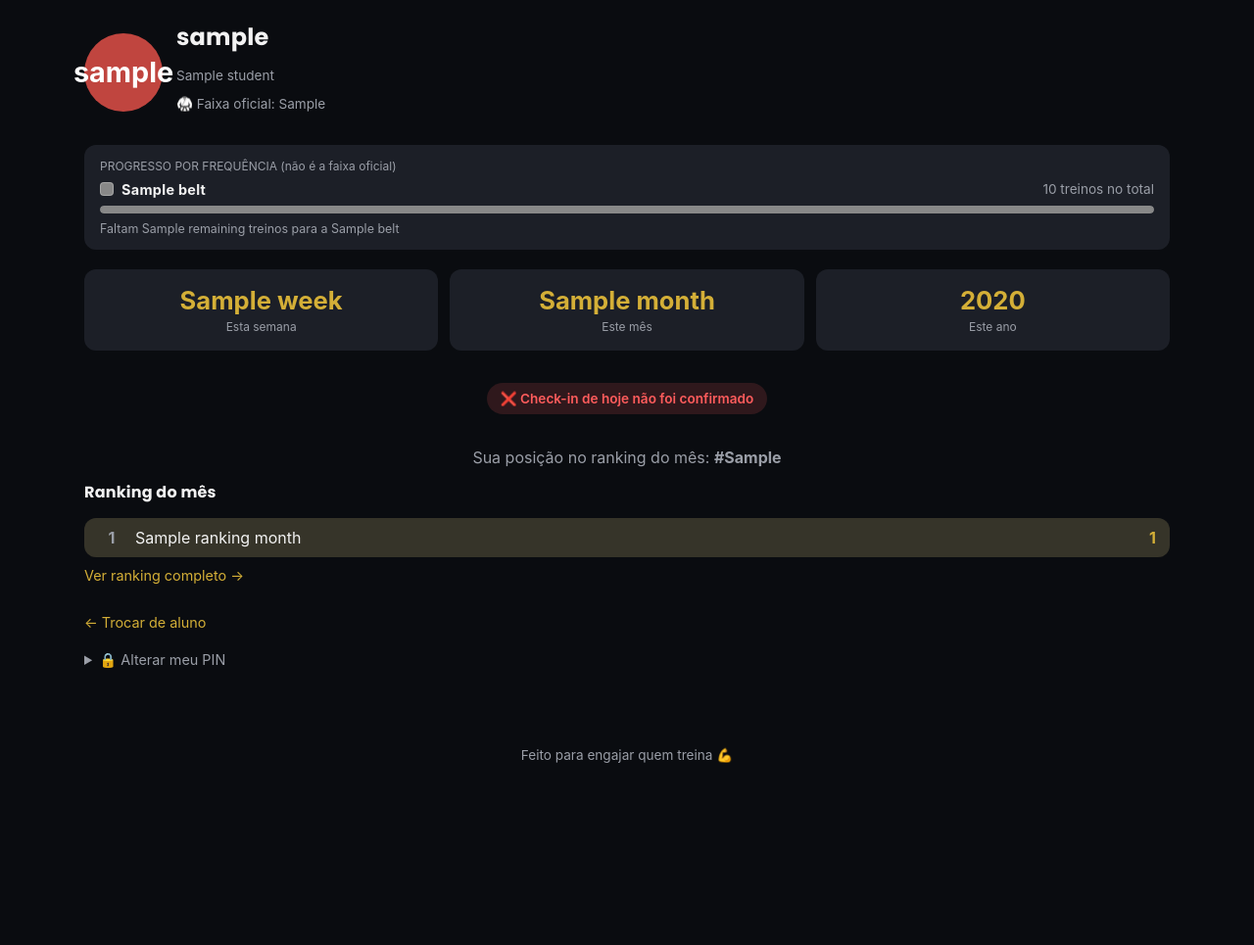
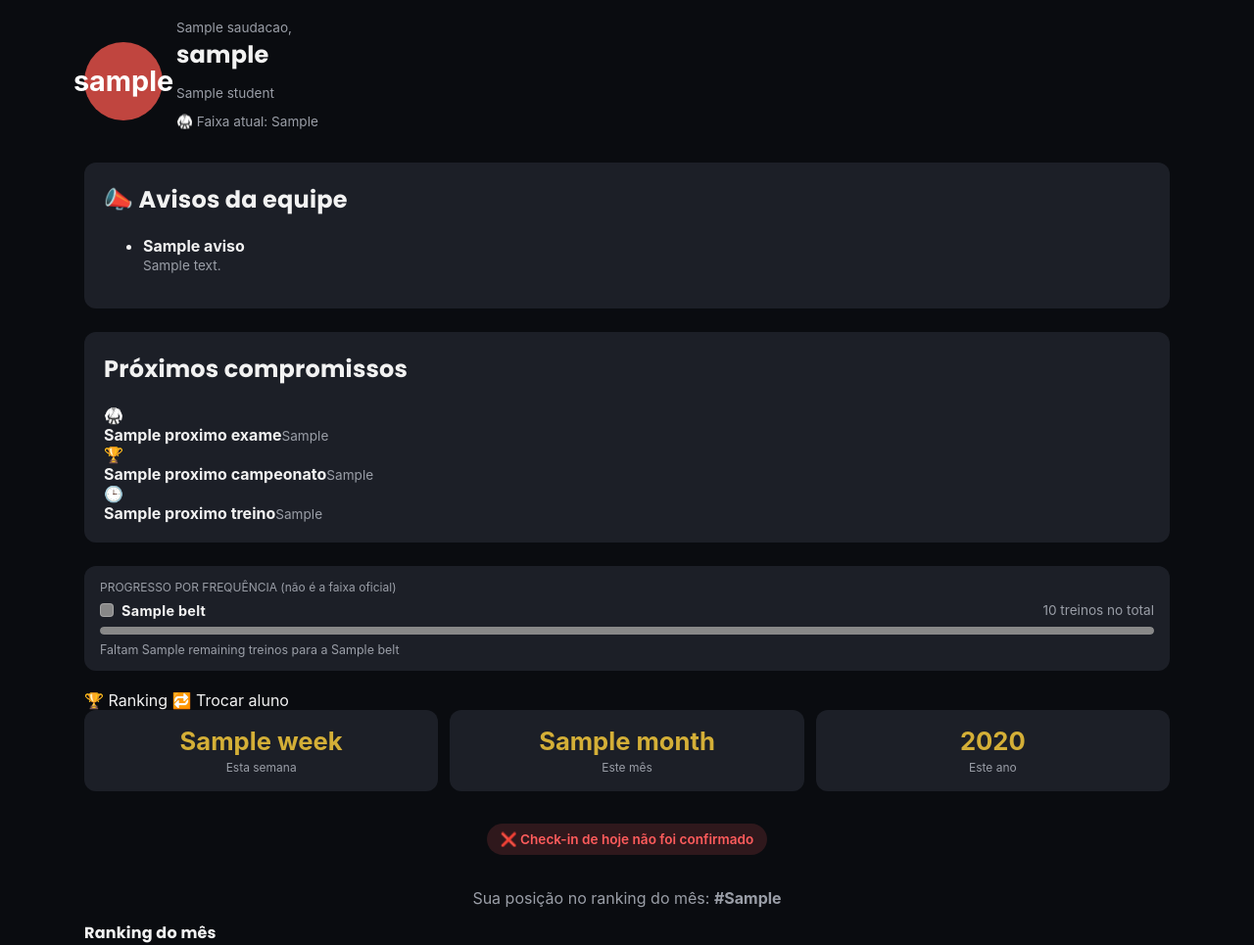
Before and after one commit to Othilbh/App-Elite, a Flask app: template templates/aluno_dashboard.html in a window 1280 px wide. Shown: the part 57-1022 px from the top of the page at 98% size. Before the commit the page ends 836 px from the top, so only its background shows below. Run offline with Flask 3, Linux system fonts and the light colour scheme; the template is opened without the code that fills it: most values are stand-ins (such as "Sample title", 1, 10 or a date in 2020); some libraries are stand-ins or nearby versions.

Commit message:
Add files via upload

```diff
--- a/templates/aluno_dashboard.html
+++ b/templates/aluno_dashboard.html
@@ -9,11 +9,50 @@
     <div class="avatar-placeholder big" style="background:{{ AVATAR_COLORS[student.id % (AVATAR_COLORS|length)] }};">{{ (student.nickname or student.name)[0] }}</div>
   {% endif %}
   <div>
+    <p class="muted" style="margin:0 0 2px;font-size:0.85rem;">{{ saudacao }},</p>
     <h1>{{ student.nickname or student.name }}</h1>
     {% if student.nickname %}<p class="muted">{{ student.name }}</p>{% endif %}
-    {% if student.real_belt %}<p class="muted">🥋 Faixa oficial: {{ student.real_belt }}</p>{% endif %}
+    {% if student.real_belt %}<p class="muted">🥋 Faixa atual: {{ student.real_belt }}</p>{% endif %}
   </div>
 </section>
+
+{% if avisos %}
+<section class="form-card avisos-card">
+  <h2 style="margin-top:0;">📣 Avisos da equipe</h2>
+  <ul class="avisos-list">
+    {% for a in avisos %}
+      <li>
+        <strong>{{ a.titulo }}</strong>
+        {% if a.descricao %}<p class="muted" style="margin:2px 0 0;">{{ a.descricao }}</p>{% endif %}
+      </li>
+    {% endfor %}
+  </ul>
+</section>
+{% endif %}
+
+{% if proximo_exame or proximo_campeonato or proximo_treino %}
+<section class="form-card eventos-card">
+  <h2 style="margin-top:0;">Próximos compromissos</h2>
+  {% if proximo_exame %}
+    <div class="evento-row">
+      <span class="evento-icon">🥋</span>
+      <div><strong>{{ proximo_exame.titulo }}</strong><span class="muted">{{ proximo_exame.data_evento }}</span></div>
+    </div>
+  {% endif %}
+  {% if proximo_campeonato %}
+    <div class="evento-row">
+      <span class="evento-icon">🏆</span>
+      <div><strong>{{ proximo_campeonato.titulo }}</strong><span class="muted">{{ proximo_campeonato.data_evento }}</span></div>
+    </div>
+  {% endif %}
+  {% if proximo_treino %}
+    <div class="evento-row">
+      <span class="evento-icon">🕒</span>
+      <div><strong>{{ proximo_treino.titulo }}</strong><span class="muted">{{ proximo_treino.data_evento }}</span></div>
+    </div>
+  {% endif %}
+</section>
+{% endif %}
 
 <section class="belt-block">
   <p class="muted" style="margin:0 0 8px;font-size:0.75rem;">PROGRESSO POR FREQUÊNCIA (não é a faixa oficial)</p>
@@ -31,6 +70,11 @@
     <p class="belt-next">Faixa máxima alcançada! 🥋</p>
   {% endif %}
 </section>
+
+<div class="quick-actions">
+  <a href="{{ url_for('ranking') }}" class="quick-action-btn">🏆 Ranking</a>
+  <a href="{{ url_for('index') }}" class="quick-action-btn">🔁 Trocar aluno</a>
+</div>
 
 <section class="stats-row">
   <div class="stat-card">
@@ -79,8 +123,6 @@
   <a href="{{ url_for('ranking', periodo='month') }}" class="link-more">Ver ranking completo →</a>
 </section>
 
-<a href="{{ url_for('index') }}" class="link-back">← Trocar de aluno</a>
-
 <section class="pin-settings" style="margin-top:20px;">
   <details>
     <summary style="cursor:pointer;color:var(--muted, #9aa4b2);font-size:0.9rem;">🔒 Alterar meu PIN</summary>
```
